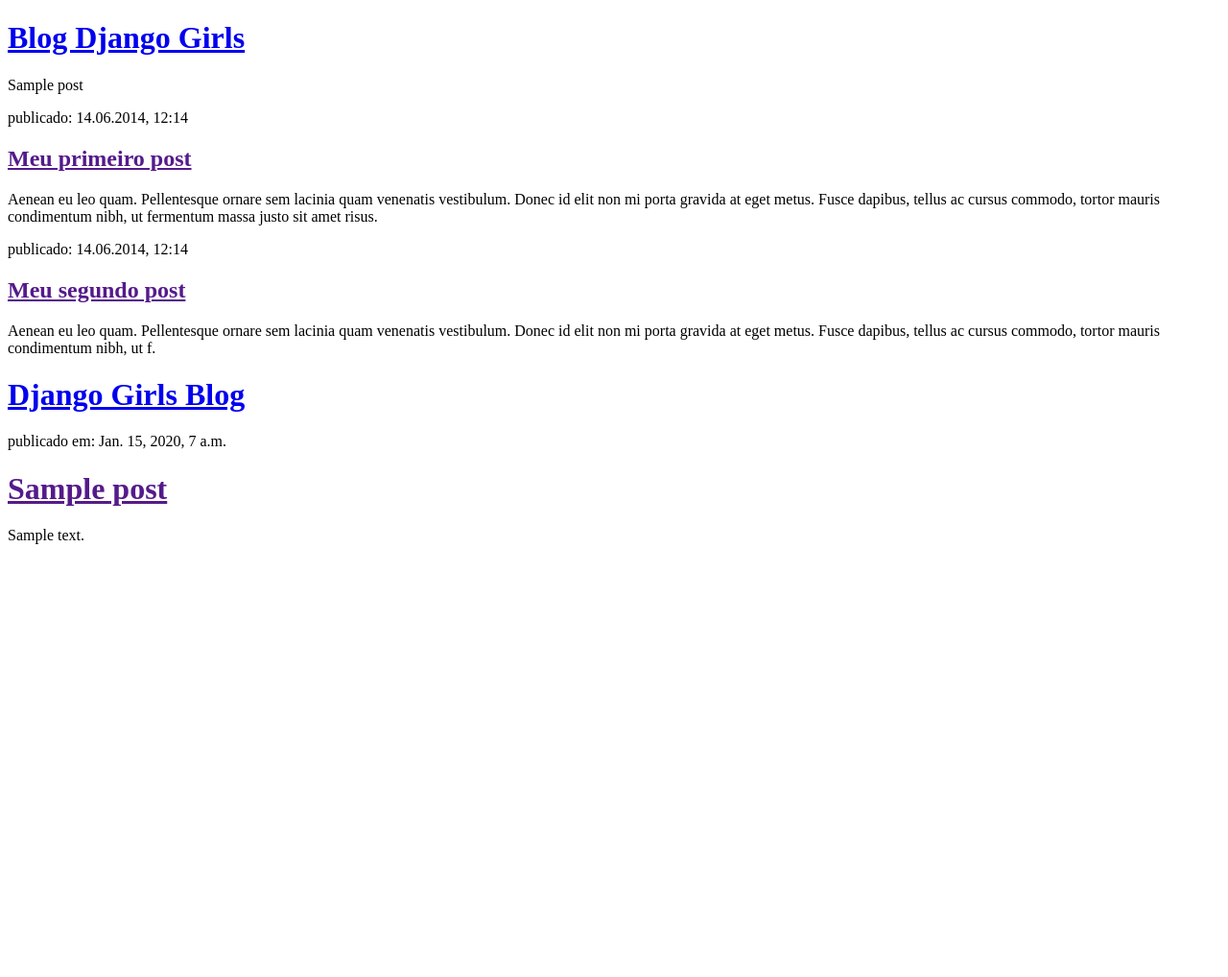
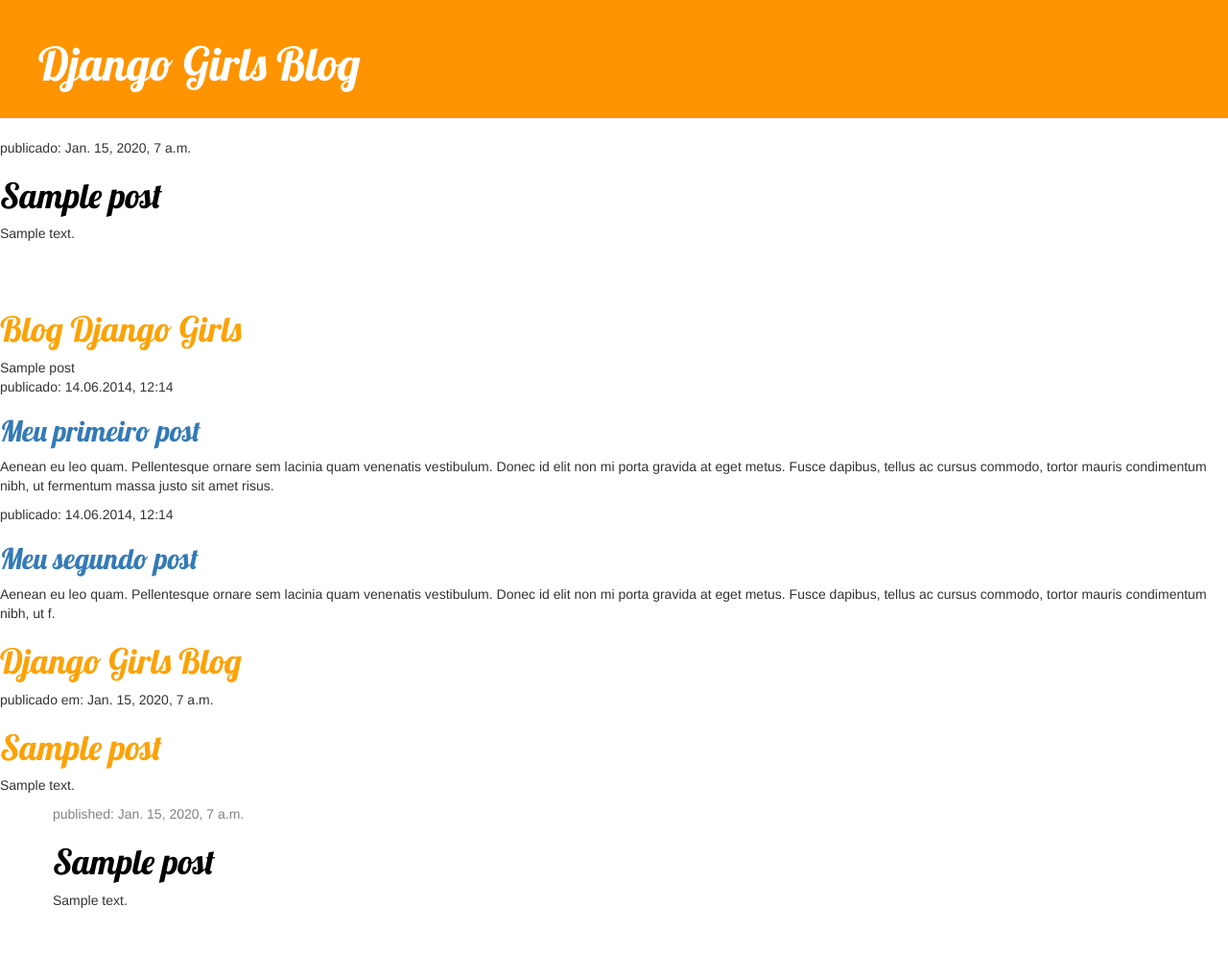
Before and after one commit to cesarfois/djangogirls, a Django app: template blog/templates/blog/post_list.html in a window 1280 px wide. Shown: the whole page at 96% size. Before the commit the page ends 567 px from the top, so only its background shows below. Run offline with Django 3.2, Linux system fonts and the light colour scheme; the template is opened without the code that fills it: values that come from a table or form of the project are taken from there, others are empty; tables that the repository leaves empty hold one stand-in row (values such as "Sample post"); some libraries are stand-ins or nearby versions.

Commit message:
Adicionados arquivos estaticos e CSS

```diff
--- /dev/null
+++ b/blog/static/css/blog.css
@@ -0,0 +1,52 @@
+h1 a {
+    color: #FCA205;
+    font-family: 'Lobster';
+}
+
+
+.page-header {
+    background-color: #ff9400;
+    margin-top: 0;
+    padding: 20px 20px 20px 40px;
+}
+
+.page-header h1, .page-header h1 a, .page-header h1 a:visited, .page-header h1 a:active {
+    color: #ffffff;
+    font-size: 36pt;
+    text-decoration: none;
+}
+
+.content {
+    margin-left: 40px;
+}
+
+h1, h2, h3, h4 {
+    font-family: 'Lobster', cursive;
+}
+
+.date {
+    color: #828282;
+}
+
+.save {
+    float: right;
+}
+
+.post-form textarea, .post-form input {
+    width: 100%;
+}
+
+.top-menu, .top-menu:hover, .top-menu:visited {
+    color: #ffffff;
+    float: right;
+    font-size: 26pt;
+    margin-right: 20px;
+}
+
+.post {
+    margin-bottom: 70px;
+}
+
+.post h1 a, .post h1 a:visited {
+    color: #000000;
+}
--- a/blog/templates/blog/post_list.html
+++ b/blog/templates/blog/post_list.html
@@ -1,9 +1,23 @@
+
 <!DOCTYPE html>
+{% load static %}
 <html>
     <head>
+        <div class="page-header">
+    <h1><a href="/">Django Girls Blog</a></h1>
+</div>
+        <link rel="stylesheet" href="//maxcdn.bootstrapcdn.com/bootstrap/3.2.0/css/bootstrap.min.css">
+<link rel="stylesheet" href="//maxcdn.bootstrapcdn.com/bootstrap/3.2.0/css/bootstrap-theme.min.css">
+        <link rel="stylesheet" href="{% static 'css/blog.css' %}">
         <title>Blog Django Girls</title>
+        <link href="//fonts.googleapis.com/css?family=Lobster&subset=latin,latin-ext" rel="stylesheet" type="text/css">
     </head>
     <body>
+    <div class="post">
+    <p>publicado: {{ post.published_date }}</p>
+    <h1><a href="">{{ post.title }}</a></h1>
+    <p>{{ post.text|linebreaksbr }}</p>
+</div>
         <div>
             <h1><a href="/">Blog Django Girls</a></h1>
         </div>
@@ -34,5 +48,21 @@
         <p>{{ post.text|linebreaksbr }}</p>
     </div>
 {% endfor %}
+
+  <div class="content container">
+    <div class="row">
+        <div class="col-md-8">
+            {% for post in posts %}
+                <div class="post">
+                    <div class="date">
+                        <p>published: {{ post.published_date }}</p>
+                    </div>
+                    <h1><a href="">{{ post.title }}</a></h1>
+                    <p>{{ post.text|linebreaksbr }}</p>
+                </div>
+            {% endfor %}
+        </div>
+    </div>
+</div>
     </body>
 </html>
--- a/blog/views.py
+++ b/blog/views.py
@@ -2,6 +2,7 @@
 from django.utils import timezone
 from .models import Post
 
+
 def post_list(request):
     posts = Post.objects.filter(published_date__lte=timezone.now()).order_by('published_date')
     return render(request, 'blog/post_list.html', {'posts': posts})
```
Also changed, not shown: blog/templates/blog/base.html (added, +23 -0 lines).
